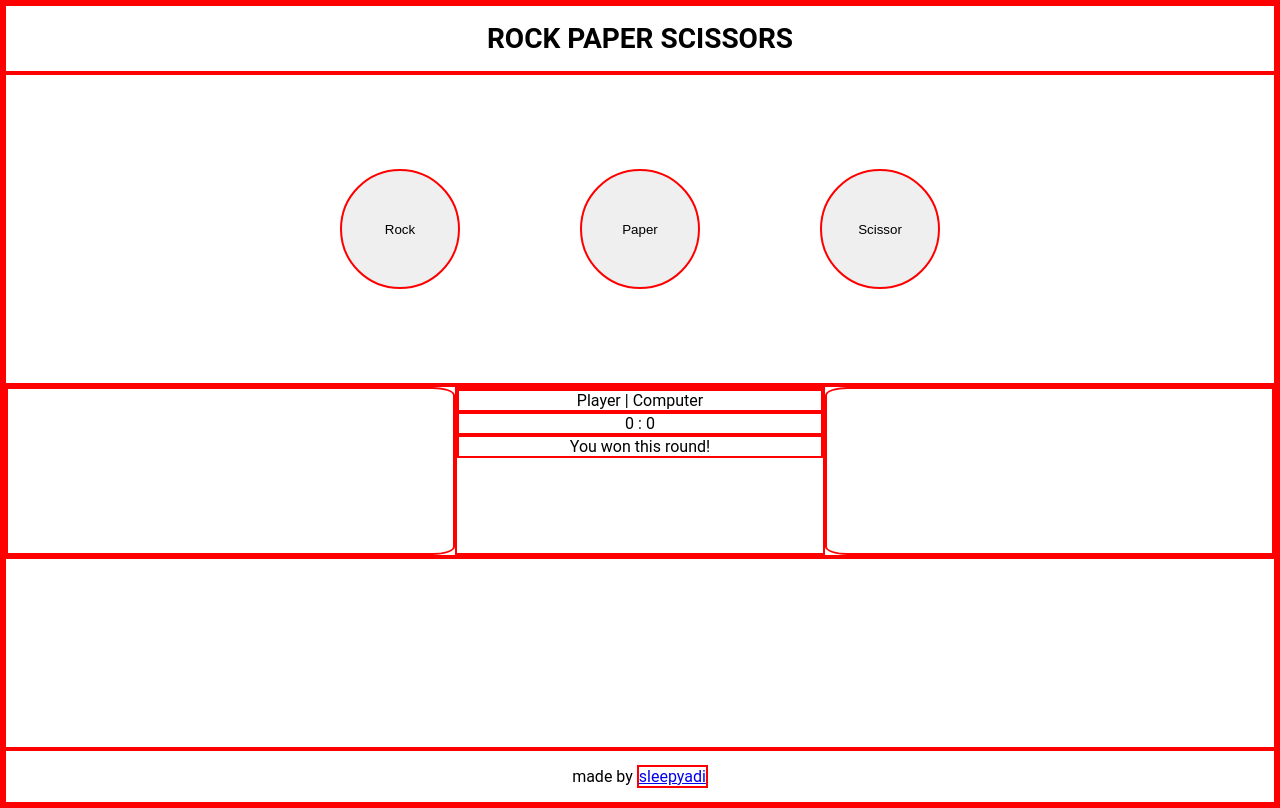
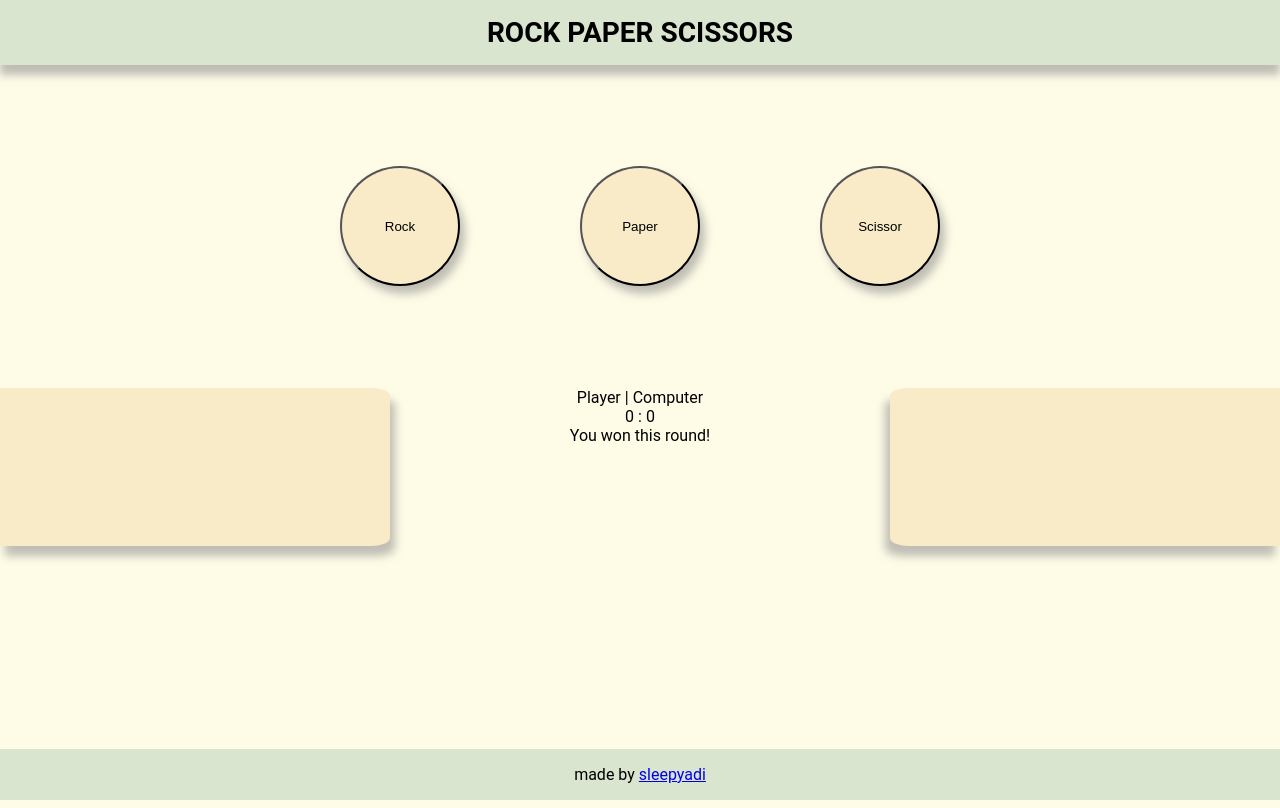
Before and after one commit to sleepyadi/rock-paper-scissors, a plain HTML site: page index.html in a window 1280 px wide. Drawn offline with Linux system fonts and the light colour scheme.

Commit message:
Add some styling to buttons

```diff
--- a/styles.css
+++ b/styles.css
@@ -1,10 +1,11 @@
 * {
     margin: 0;
     padding: 0;
-    border: 2px solid red;
+    /* border: 2px solid red; */
 }
 
 body {
+    background-color: rgb(254, 251, 231);
     font-family: Roboto, Oxygen, Ubuntu, Cantarell, 'Open Sans', 'Helvetica Neue', sans-serif;
     min-height: 100vh;
     display: flex;
@@ -13,10 +14,12 @@ body {
 
 /* header */
 .header {
+    background-color: rgb(218, 229, 208);
     text-align: center;
     padding: 16px;
     font-size: 28px;
     font-weight: bolder;
+    box-shadow: 0px 10px 8px #8888
 }
 
 /* container for rps buttons */
@@ -30,10 +33,16 @@ body {
 }
 
 .rps {
+    background-color: rgb(249, 235, 200);
     padding: 18px;
     width: 120px;
     height: 120px;
     border-radius: 50%;
+    box-shadow: 5px 8px 8px #8888;
+}
+
+.rps:hover {
+    transform: scale(1.1);
 }
 
 
@@ -48,20 +57,26 @@ body {
 }
 
 .player-hand {
+    background-color: rgb(249, 235, 200);
     flex: 2 0 auto;
     border-top-right-radius: 5%;
     border-bottom-right-radius: 5%;
+    box-shadow: 5px 10px 8px #8888
 }
 
 .computer-hand {
+    background-color: rgb(249, 235, 200);
     flex: 2 0 auto;
     border-top-left-radius: 5%;
     border-bottom-left-radius: 5%;
-
+    box-shadow: -5px 10px 8px #8888
 }
 
+/* score board */
 .score {
-    flex: 1 0 auto;
+    min-width: 500px;
+    /* flex: 1 0 auto; */
+    justify-self: center;
     text-align:center;
 }
 
@@ -75,6 +90,7 @@ body {
 
 /* footer */
 .footer {
+    background-color: rgb(218, 229, 208);
     justify-self: end;
     text-align: center;
     padding: 16px;
```
